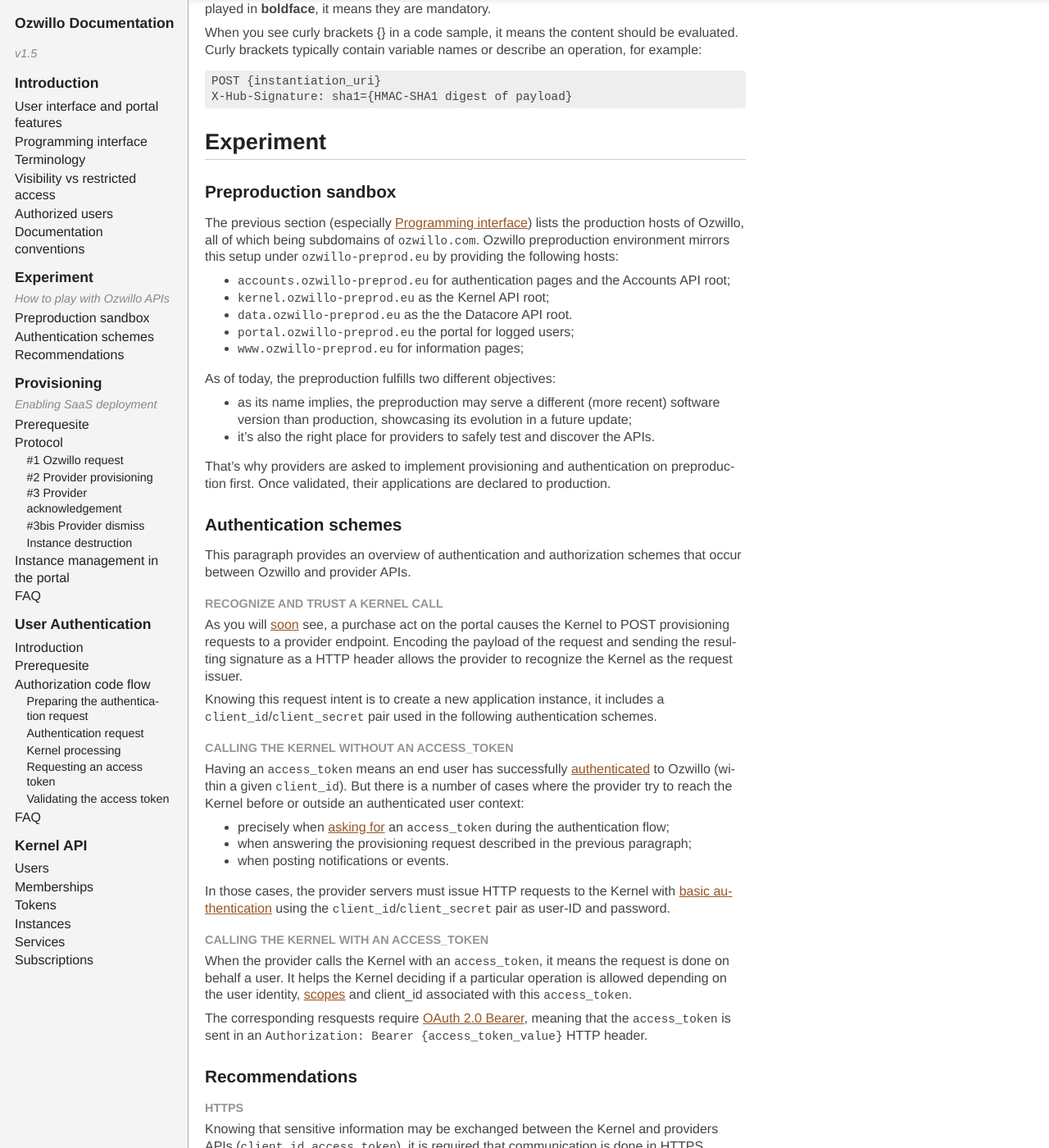
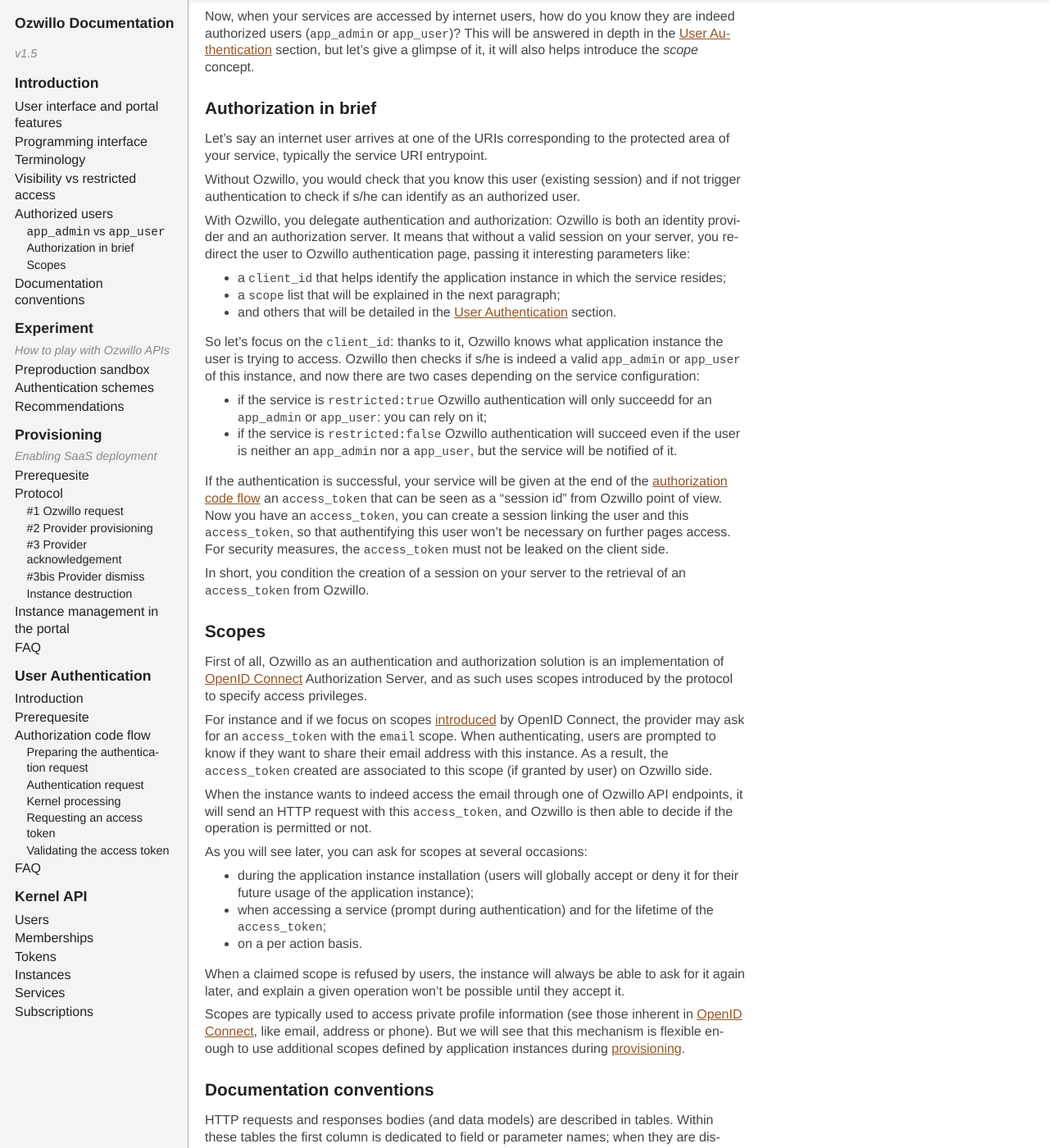
Before and after one commit to ozwillo/ozwillo-doc, a Jekyll site: the page built from index.html, in a window 1280 px wide and 1400 px high, scrolled down 3545 px. Shown: the whole window at 82% size. Built offline with Jekyll 4.4.1, drawn with Linux system fonts in a browser that asks for light colours; nearby versions of some CDN libraries; library files that are not in the unit come from our copies; some of the changed text lies outside the part shown.

Commit message:
enhanced introductory section with *authentication in brief* and *scopes*

```diff
--- a/_includes/1-introduction.md
+++ b/_includes/1-introduction.md
@@ -101,13 +101,62 @@
 ### Authorized users
 {: #ref-1-5}
 
+### `app_admin` vs `app_user`
+{: #ref-1-5-1}
+
 The case for restricted services is that only specific users are allowed to access and interact with them. By default, the user that purchased the instance is an `app_admin`, meaning that s/he has the right to add new `app_admin` or `app_user` users.
 
 Both `app_admin` and `app_user` are considered authorized users of the instance, but an `app_user` can not add other authorized users. These rules (who can add who) are internal to Ozwillo and frame the organization management under the portal.
 
-As a provider, you will also get this info (is the user an `app_admin` or `app_user`) and are free to give it whatever meaning best suits your application behavior. Yet, on application instances side, it's typical that `app_admin` is the role with the highest privileges and is allowed to configure the roles of others (`app_user`). Then `app_user` may hold a variety of different user types from the application point of view. Since Ozwillo can not know all business-specific roles, you could define a finer granularity of users under a global `app_user` concept linked to Ozwillo.
+As a provider, you will also get this info (is the user an `app_admin` or `app_user`) and are free to give it whatever meaning best suits your application behavior. Yet, on application instances side, it's typical that `app_admin` maps the role with the highest privileges and is allowed to configure the roles of others (`app_user`). Then `app_user` may hold a variety of different user types from the application point of view. Since Ozwillo can not know all business-specific roles of all applications, you can define a finer granularity of users under the global `app_user` concept linked to Ozwillo.
 
-Now, when your services are accessed by internet users, how do you know they are indeed authorized users (`app_admin` or `app_user`)? This will be answered in the [User Authentication](#ref-4) section!
+To sum-up, it is typical that on the application side:
+
+- `app_admin` characterises users with the highest privileges;
+- `app_user` is generic and may apply to different business roles (for instance: moderator, editor...).
+
+Now, when your services are accessed by internet users, how do you know they are indeed authorized users (`app_admin` or `app_user`)? This will be answered in depth in the [User Authentication](#ref-4) section, but let's give a glimpse of it, it will also helps introduce the *scope* concept.
+
+### Authorization in brief
+{: #ref-1-5-2}
+
+Let's say an internet user arrives at one of the URIs corresponding to the protected area of your service, typically the service URI entrypoint.
+
+Without Ozwillo, you would check that you know this user (existing session) and if not trigger authentication to check if s/he can identify as an authorized user.
+
+With Ozwillo, you delegate authentication and authorization: Ozwillo is both an identity provider and an authorization server. It means that without a valid session on your server, you redirect the user to Ozwillo authentication page, passing it interesting parameters like:
+
+- a `client_id` that helps identify the application instance in which the service resides;
+- a `scope` list that will be explained in the next paragraph;
+- and others that will be detailed in the [User Authentication](#ref-1-4) section.
+
+So let's focus on the `client_id`: thanks to it, Ozwillo knows what application instance the user is trying to access. Ozwillo then checks if s/he is indeed a valid `app_admin` or `app_user` of this instance, and now there are two cases depending on the service configuration:
+
+- if the service is `restricted:true` Ozwillo authentication will only succeedd for an `app_admin` or `app_user`: you can rely on it;
+- if the service is `restricted:false` Ozwillo authentication will succeed even if the user is neither an `app_admin` nor a `app_user`, but the service will be notified of it.
+
+If the authentication is successful, your service will be given at the end of the [authorization code flow](#ref-4-3) an `access_token` that can be seen as a "session id" from Ozwillo point of view. Now you have an `access_token`, you can create a session linking the user and this `access_token`, so that authentifying this user won't be necessary on further pages access. For security measures, the `access_token` must not be leaked on the client side.
+
+In short, you condition the creation of a session on your server to the retrieval of an `access_token` from Ozwillo.
+
+### Scopes
+{: #ref-1-5-3}
+
+First of all, Ozwillo as an authentication and authorization solution is an implementation of <a href="http://openid.net/connect/" target="_blank">OpenID Connect</a> Authorization Server, and as such uses scopes introduced by the protocol to specify access privileges.
+
+For instance and if we focus on scopes <a href="http://openid.net/specs/openid-connect-basic-1_0.html#Scopes" target="_blank">introduced</a> by OpenID Connect, the provider may ask for an `access_token` with the `email` scope. When authenticating, users are prompted to know if they want to share their email address with this instance. As a result, the `access_token` created are associated to this scope (if granted by user) on Ozwillo side.
+
+When the instance wants to indeed access the email through one of Ozwillo API endpoints, it will send an HTTP request with this `access_token`, and Ozwillo is then able to decide if the operation is permitted or not.
+
+As you will see later, you can ask for scopes at several occasions:
+
+- during the application instance installation (users will globally accept or deny it for their future usage of the application instance);
+- when accessing a service (prompt during authentication) and for the lifetime of the `access_token`;
+- on a per action basis.
+
+When a claimed scope is refused by users, the instance will always be able to ask for it again later, and explain a given operation won't be possible until they accept it.
+
+Scopes are typically used to access private profile information (see those inherent in <a href="http://openid.net/specs/openid-connect-basic-1_0.html#Scopes" target="_blank">OpenID Connect</a>, like email, address or phone). But we will see that this mechanism is flexible enough to use additional scopes defined by application instances during [provisioning](#ref-3-2-3-scope).
 
 ### Documentation conventions
 {: #ref-1-6}
--- a/_includes/3-provisioning.md
+++ b/_includes/3-provisioning.md
@@ -230,6 +230,7 @@
 The motivation helps understand users why they should grant specific privileges (associated to the `scope_id) to the instance, and thus help them decide if they will.
 
 **Embedded Scope objects**
+{: #ref-3-2-3-scope}
 
 | Field name | Field description | Type |
 | :-- | :-- | :-- |
--- a/_includes/toc.html
+++ b/_includes/toc.html
@@ -12,7 +12,14 @@
           <li><a href="#ref-1-2">Programming interface</a></li>
           <li><a href="#ref-1-3">Terminology</a></li>
           <li><a href="#ref-1-4">Visibility vs restricted access</a></li>
-          <li><a href="#ref-1-5">Authorized users</a></li>
+          <li>
+            <a href="#ref-1-5">Authorized users</a>
+            <ul>
+              <li><a href="#ref-1-5-1"><code>app_admin</code> vs <code>app_user</code></a></li>
+              <li><a href="#ref-1-5-2">Authorization in brief</a></li>
+              <li><a href="#ref-1-5-3">Scopes</a></li>
+            </ul>
+          </li>
           <li><a href="#ref-1-6">Documentation conventions</a></li>
         </ul>
       </li>
```
